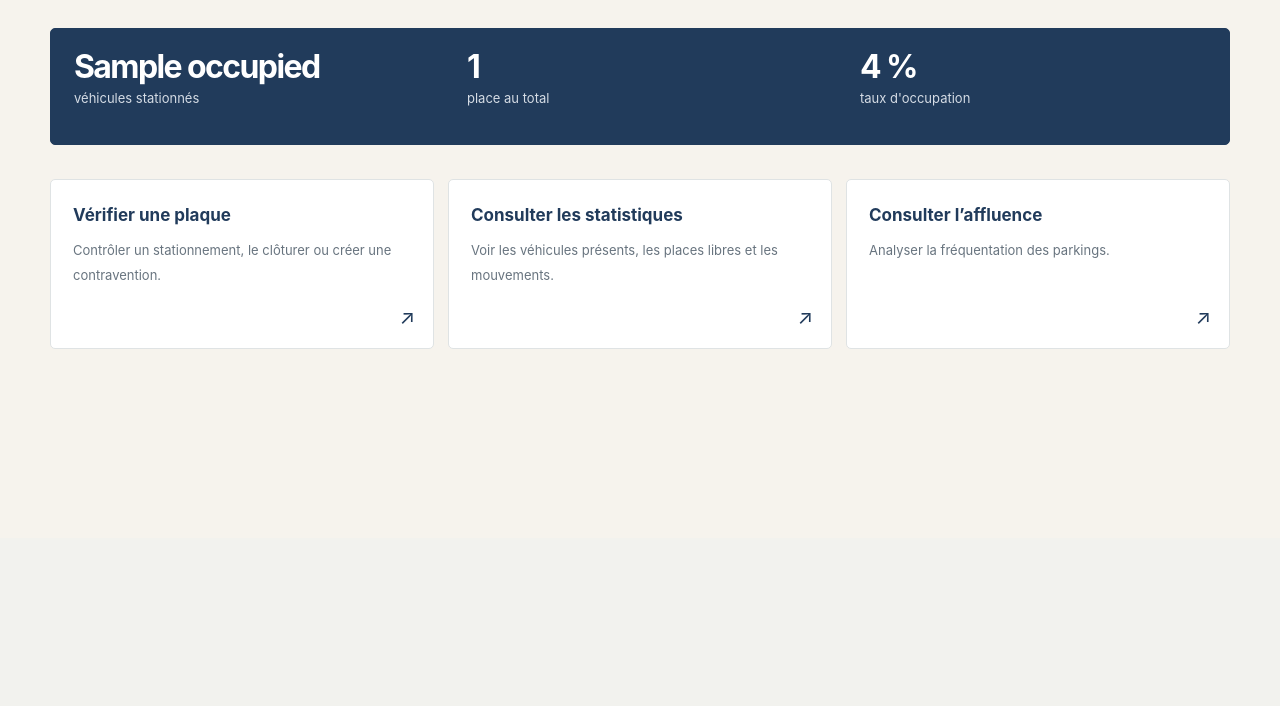
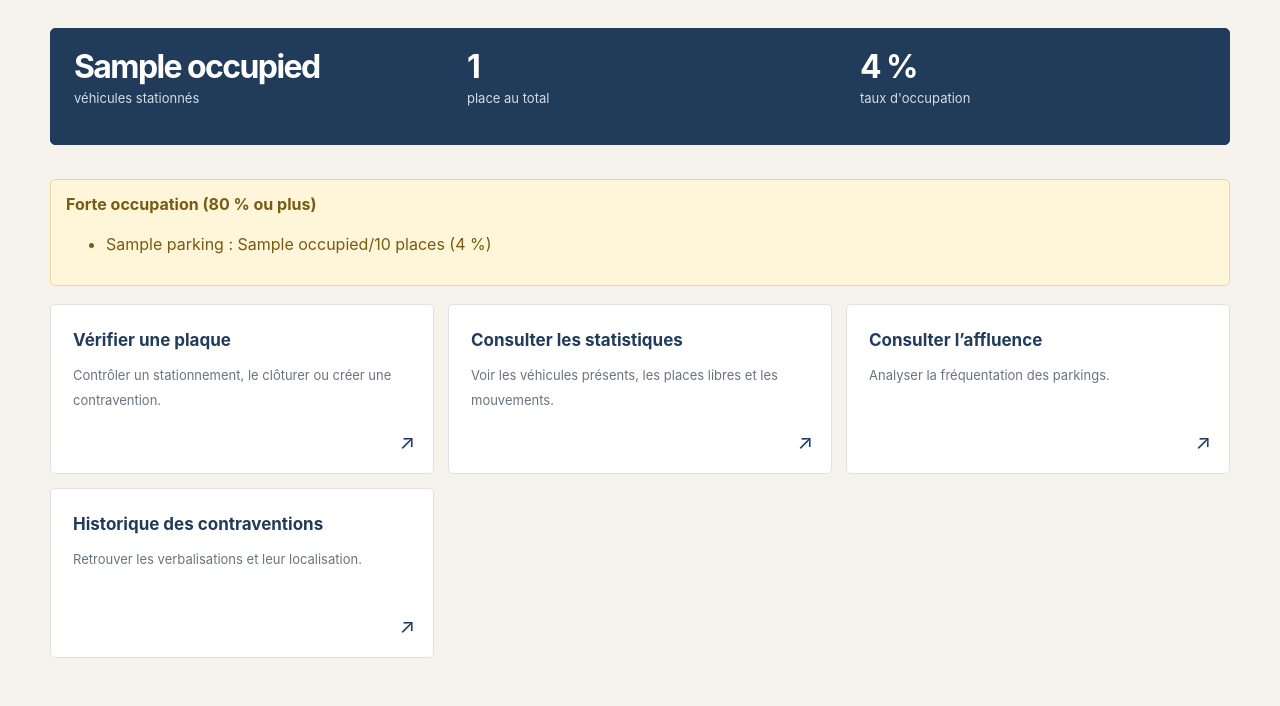
Before and after one commit to dinahamadeh-cpu/chaire_Capgemini_PK, a Django app: template parking/templates/parking/agent_dashboard.html in a window 1280 px wide. Shown: the part 262-968 px from the top of the page. Before the commit the page ends 611 px from the top, so only its background shows below. Run offline with Django 5.2, Linux system fonts and the light colour scheme; the template is opened without the code that fills it: most values are stand-ins (such as "Sample title", 1, 10 or a date in 2020).

Commit message:
Amélioration du tableau de bord agent
Amélioration du tableau de bord agent pour faciliter l’accès aux fonctions de contrôle et de suivi.

```diff
--- a/parking/templates/parking/agent_dashboard.html
+++ b/parking/templates/parking/agent_dashboard.html
@@ -13,6 +13,16 @@
         <div><strong>{{ total_spots }}</strong> place{{ total_spots|pluralize }} au total</div>
         <div><strong>{% if occupancy_rate is not None %}{{ occupancy_rate }} %{% else %}—{% endif %}</strong> taux d'occupation</div>
     </section>
+    {% if high_occupancy_parkings %}
+        <section class="message message-warning" role="alert" aria-label="Alerte d'occupation élevée">
+            <strong>Forte occupation (80 % ou plus)</strong>
+            <ul>
+                {% for entry in high_occupancy_parkings %}
+                    <li>{{ entry.parking.name }} : {{ entry.occupied }}/{{ entry.total }} places ({{ entry.rate }} %)</li>
+                {% endfor %}
+            </ul>
+        </section>
+    {% endif %}
     {% if not total_spots %}
         <p class="agent-note">Aucune place n’est configurée : les statistiques d’occupation seront disponibles dès qu’un parking sera ajouté.</p>
     {% endif %}
@@ -25,6 +35,9 @@
         </a>
         <a class="agent-action" href="{% url 'parking:agent_affluence' %}">
             <strong>Consulter l’affluence</strong><span>Analyser la fréquentation des parkings.</span>
+        </a>
+        <a class="agent-action" href="{% url 'parking:agent_contraventions' %}">
+            <strong>Historique des contraventions</strong><span>Retrouver les verbalisations et leur localisation.</span>
         </a>
     </nav>
     </div>
```
